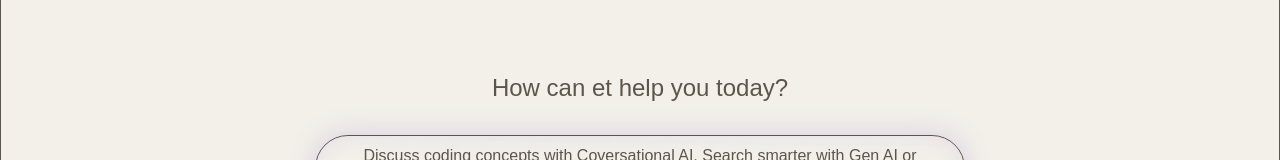
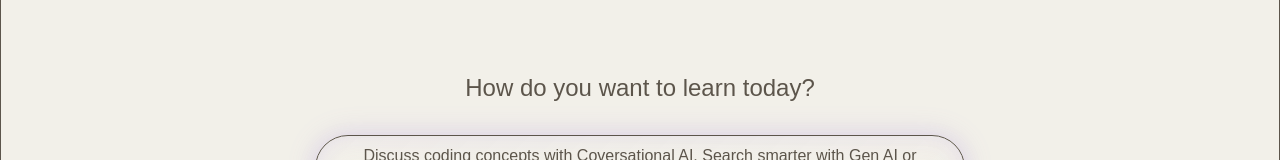
Before and after one commit to Harpith2/Decode, a React (Create React App) app: page /dashboard in a window 1280 px wide. Shown: the part 425-585 px from the top of the page. Built offline with nearby package versions, Linux system fonts and the light colour scheme; no server answers; a web font is replaced by a local one.

Commit message:
Update Dashboard.js

```diff
--- a/src/components/Dashboard.js
+++ b/src/components/Dashboard.js
@@ -365,7 +365,7 @@ const Dashboard = () => {
            Real learning starts here.
          </p>
          <p className="App-subtext">
-           How can et help you today?
+           How do you want to learn today?
          </p>
          <div className="powerful-tools-banner">
            Discuss coding concepts with Coversational AI, Search smarter with Gen AI or practice coding instantly!
```
